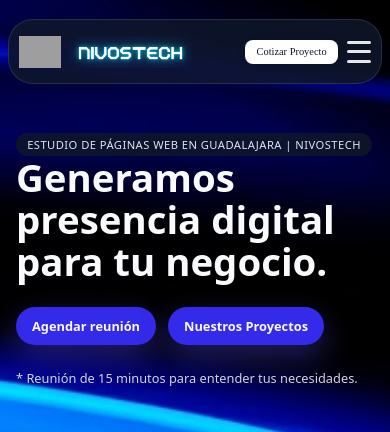
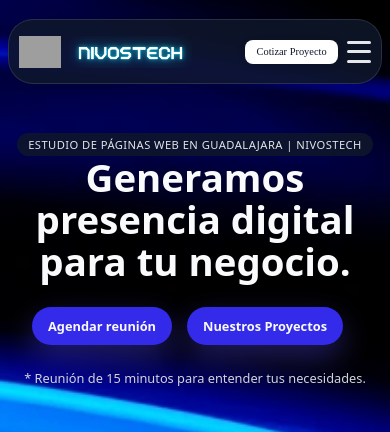
Before and after one commit to HugoAguayo2006/nivostech, a React (Vite) app: page / in a window 390 px wide. Shown: the top 432 px of the page. Built offline with nearby package versions, Linux system fonts and the light colour scheme; grey boxes are pictures that could not be loaded; a web font is replaced by a local one.

Commit message:
center buttons

```diff
--- a/src/styles.css
+++ b/src/styles.css
@@ -802,13 +802,18 @@ h2 {
     padding-top: 1.5rem;
   }
 
+  .hero-inner {
+    text-align: center;
+  }
+
   .hero-btn {
     display: inline-block;
     width: auto;
-    margin-right: 0.75rem;
+    padding: 0.85rem 1.8rem;
+    font-size: 0.95rem;
+    margin-right: 15px;
     margin-bottom: 0;
-    padding: 0.8rem 1.6rem;
-    font-size: 0.9rem;
+    white-space: nowrap;
   }
 
   .hero-btn:last-child {
```
